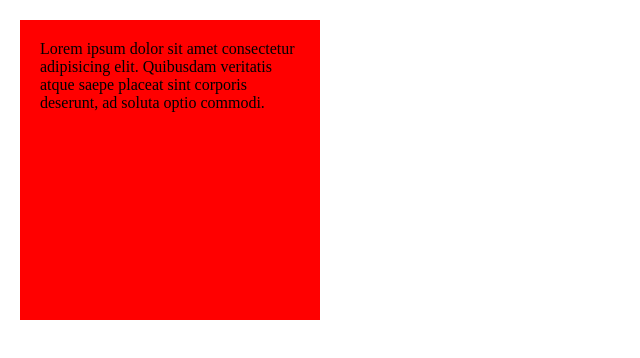
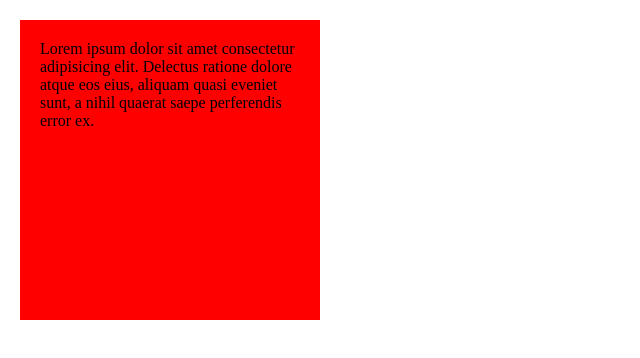
Before and after one commit to ZocNishant/frontend_domination, a plain HTML site: page newIndex.html in a window 1280 px wide. Shown: the whole page, without its empty margins (0-640 px from the left). Drawn offline with Linux system fonts and the light colour scheme.

Commit message:
small step

```diff
--- a/newIndex.html
+++ b/newIndex.html
@@ -8,11 +8,13 @@
   </head>
   <body>
     <div id="box">
-      <p>
-        Lorem ipsum dolor sit amet consectetur adipisicing elit. Quibusdam
-        veritatis atque saepe placeat sint corporis deserunt, ad soluta optio
-        commodi.
-      </p>
+      <div class="nepal">
+        <p>
+          Lorem ipsum dolor sit amet consectetur adipisicing elit. Delectus
+          ratione dolore atque eos eius, aliquam quasi eveniet sunt, a nihil
+          quaerat saepe perferendis error ex.
+        </p>
+      </div>
     </div>
   </body>
 </html>
```
